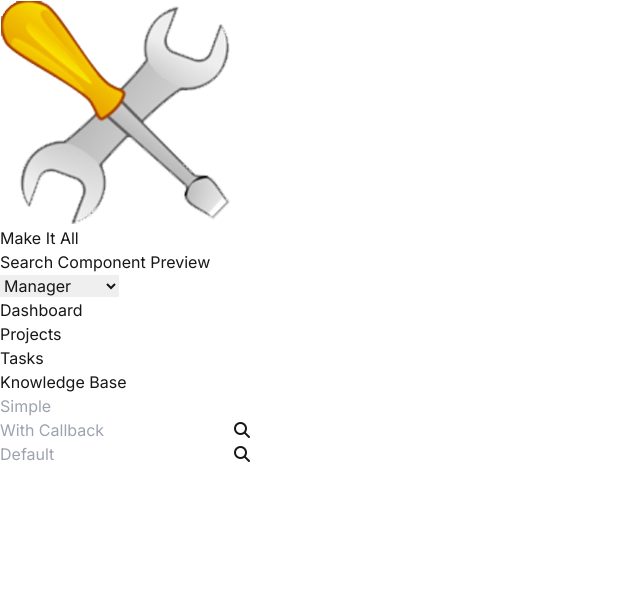
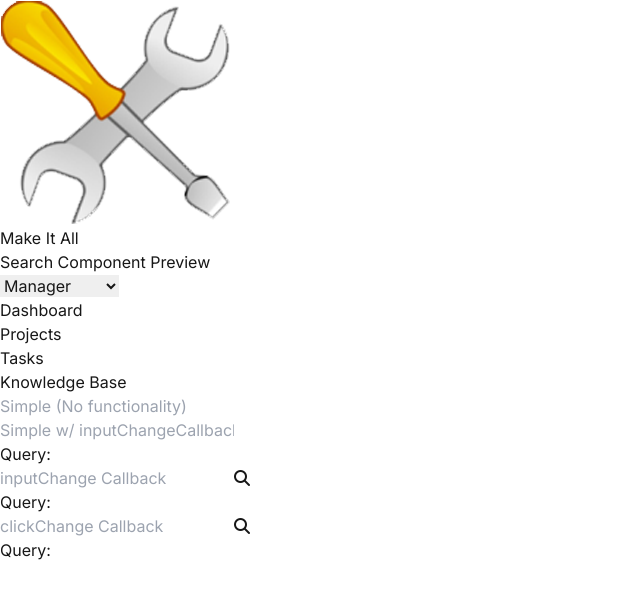
Before and after one commit to lborocs/cob290-part2-team-19, a Next.js app: page /search-component in a window 1280 px wide. Shown: the top 598 px of the page, without its empty margins (0-640 px from the left). Built offline with nearby package versions, Linux system fonts and the light colour scheme.

Commit message:
Refactor SearchBox component to create SimpleSearchBox and SearchBoxButton. Callbacks actually work now

```diff
--- a/src/app/Components/SearchBox.tsx
+++ b/src/app/Components/SearchBox.tsx
@@ -1,54 +1,77 @@
 "use client"
-import React, { useEffect } from 'react';
+import React, { useEffect, useState } from 'react';
 
 
-interface SearchBoxProps {
-    searchType?: string;
+interface SearchBoxButtonProps {
     placeholder?:string;
-    callback?: (query: string) => void;
+    inputChangeCallback?: (query: string) => void;
+    clickCallback?: (query: string) => void;
+    searchButtonText?: any;
+}
+export const SearchBoxButton = ({
+    placeholder="Search",
+    inputChangeCallback=(q)=>{},
+    clickCallback=(q)=>{},
+    searchButtonText=<i className="fas fa-search"></i>
+} : SearchBoxButtonProps) => {
+    const [text, setText] = useState('');
+
+    const handleInputChange = (e: any) => {
+        setText(e.target.value);
+        if (inputChangeCallback) {
+            inputChangeCallback(e.target.value);
+        }
+    };
+    const handleClick = (e: any) => {
+        console.log(text);
+        if (clickCallback) {
+            clickCallback(text);
+        }
+    };
+
+    return (
+    <div className="inline-block w-full">
+        <input
+            type="text"
+            placeholder={placeholder}
+            className="w-5/6 bg-gray-200 text-gray-700 py-2 px-4 mr-1 rounded"
+            onChange={handleInputChange}
+        />
+        <button
+            className="bg-gray-200 text-gray-700 py-2 px-4 rounded"
+            onClick={handleClick}
+        >
+            {searchButtonText}
+        </button>
+    </div>
+    );
+
 }
 
 
-const SearchBox = ({
-    searchType="default",
+interface SimpleSearchBoxProps {
+    placeholder?:string;
+    inputChangeCallback?: (query: string) => void;
+}
+export const SimpleSearchBox = ({
     placeholder="Search",
-    callback=(q)=>{}
-} : SearchBoxProps) => {
+    inputChangeCallback=(q)=>{}
+} : SimpleSearchBoxProps) => {
 
-    const [query, setQuery] = React.useState('');
+    const handleInputChange = (e: React.ChangeEvent<HTMLInputElement>) => {
+        if (inputChangeCallback) {
+            inputChangeCallback(e.target.value);
+        }
+    };
 
-    const handleInputChange = (e:any) => {
-        setQuery(e.target.value);
-    }
-    useEffect(() => {
-        callback(query);
-    }, [query]);
-
-
-    if (searchType=="simple") {
     return (
     <div className="inline-block w-full">
         <input
             type="text"
             placeholder={placeholder}
             className="w-full bg-gray-200 text-gray-700 py-2 px-4 rounded"
-                onChange={(e) => handleInputChange(e as any)}
+            onChange={handleInputChange}
         />
     </div>
     )
-    }
-    else {
-        return (
-            <div className="inline-block w-full">
-                <input
-                    type="text"
-                    placeholder={placeholder}
-                    className="w-4/5 bg-gray-200 text-gray-700 py-2 px-4 mr-1 rounded"
-                    onChange={(e) => handleInputChange(e as any)}
-                />
-                <button className="bg-gray-200 text-gray-700 py-2 px-4 rounded"><i className="fas fa-search"></i></button>
-            </div>
-        );
-    }
-}
-export default SearchBox;
+};
--- a/src/app/search-component/page.tsx
+++ b/src/app/search-component/page.tsx
@@ -1,19 +1,60 @@
+"use client"
 import Layout from '../layout/page';
-import React from 'react';
-import SearchBox from '../Components/SearchBox';
+import {SimpleSearchBox, SearchBoxButton} from '../Components/SearchBox';
+import { useCallback, useState } from 'react';
 
-export default function NewProjectPage() {
+export default function SearchCompPreview() {
+    const [query0, setQuery0] = useState('');
+    const [query1, setQuery1] = useState('');
+    const [query2, setQuery2] = useState('');
 
-    async function cb1(query: string) {
-        "use server"
-        console.log(query);
-    }
+    const handleInputChange0 = useCallback((q: string) => {
+        setQuery0(q);
+    }, []);
+    const handleInputChange1 = useCallback((q: string) => {
+        setQuery1(q);
+    }, []);
+    const handleClick1 = useCallback((q:string) => {
+        setQuery1(q)
+    }, []);
+    const handleInputChange2 = useCallback((q: string) => {
+        setQuery2(q);
+    }, []);
+
     return (
     <Layout tabName={"Search Component Preview"}>
-        <div className="mb-4 w-96"><SearchBox searchType="simple" placeholder="Simple"></SearchBox></div>
-        <div className="mb-4 w-80"><SearchBox placeholder="With Callback" callback={cb1}></SearchBox></div>
-        <div className="mb-4 w-80"><SearchBox placeholder="Default"></SearchBox></div>
-        <p id="cbReturn"></p>
+        <div className="mb-8 w-96">
+            <SimpleSearchBox
+                placeholder="Simple (No functionality)"
+            />
+        </div>
+
+        <div className="w-96">
+            <SimpleSearchBox
+                placeholder="Simple w/ inputChangeCallback"
+                inputChangeCallback={handleInputChange2}
+            />
+        </div>
+        <p className="mb-4">Query: {query2}</p>
+
+        <div className="w-80 w-96">
+            <SearchBoxButton
+                placeholder="inputChange Callback"
+                inputChangeCallback={handleInputChange0}
+            />
+        </div>
+        <p className="mb-4">Query: {query0}</p>
+
+        <div className="w-80 w-96">
+            <SearchBoxButton
+                placeholder="clickChange Callback"
+                clickCallback={handleClick1}
+            />
+        </div>
+        <p className="mb-4">Query: {query1}</p>
+
+
+
     </Layout>
     );
 }
```
Lines whose indentation alone changed are shown as unchanged.
